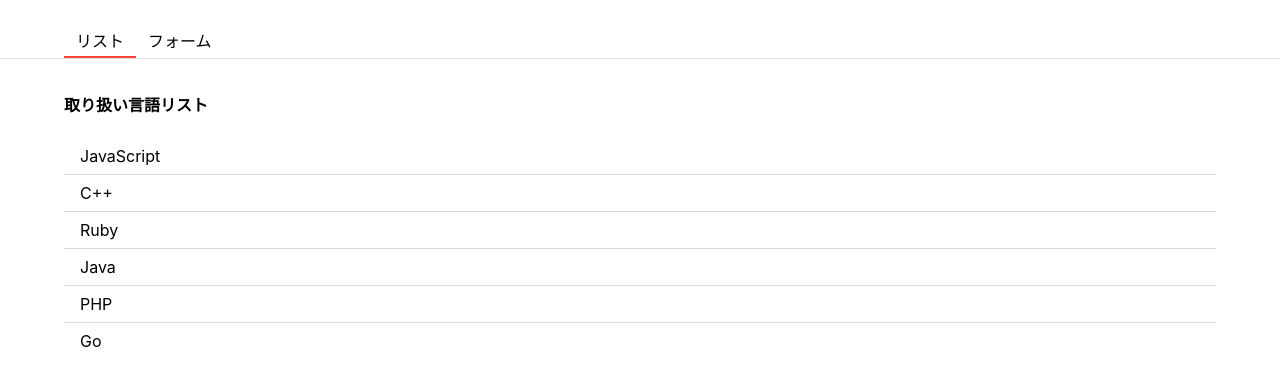
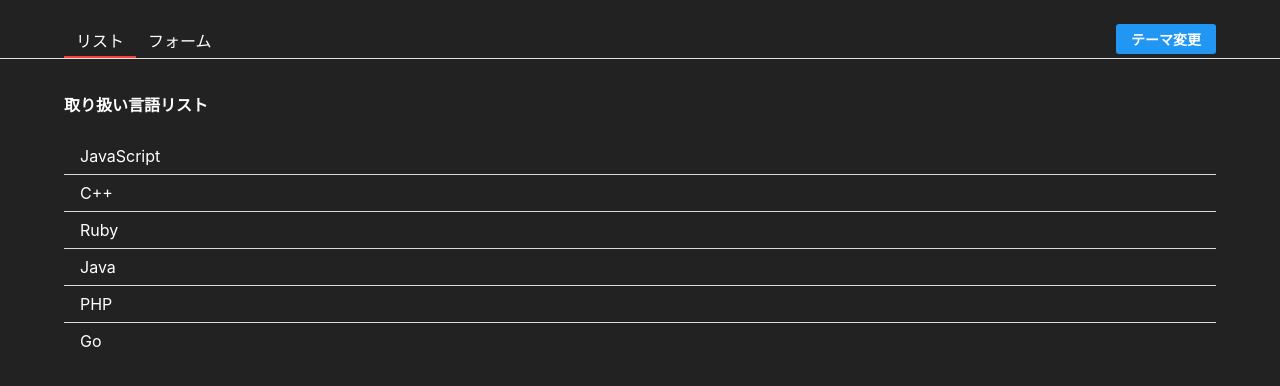
Before and after one commit to kensiiwasaki/react-tutorial, a React (Create React App) app: page / in a window 1280 px wide. Shown: the top 386 px of the page. Built offline with nearby package versions, Linux system fonts and the light colour scheme.

Commit message:
node_modules

```diff
--- a/src/App.js
+++ b/src/App.js
@@ -1,34 +1,23 @@
 import styled from 'styled-components';
-import { useState } from 'react';
+import { useContext, useState } from 'react';
 import { List } from "./List";
 import { Form } from "./Form";
 import { getLanguages } from "./const/languages";
 import { withLoading } from "./hoc/withLoading";
-import { Modal } from "./components/modal"
+import { Header } from "./Header";
+import { ThemeContext } from "./contexts/ThemeContext";
 
-const Header = styled.header`
-  display: flex;
-  justify-content: space-between;
-  padding: 24px 64px 0;
-  border-bottom: 1px solid #E0E0E0;
-`
-
-const HeaderUl = styled.ul`
-  display: flex;
-  margin: 0;
-  padding: 0;
-`
-
-const HeaderLi = styled.li`
-  list-style: none;
-  padding: 4px 12px;
-  cursor: pointer;
-  border-bottom: ${props => props.focused ? '2px solid #F44336' : 'none'};
+const Container = styled.div`
+  height: 100%;
+  color: ${({ theme }) => theme.color};
+  background-color: ${({ theme }) => theme.backgroundColor};
 `
 
 function App({ data }) {
   const [tab, setTab] = useState('list');
   const [langs, setLangs] = useState(data);
+
+  const [theme] = useContext(ThemeContext);
 
   const addLang = (lang) => {
     setLangs([...langs, lang]);
@@ -36,18 +25,12 @@
   }
 
   return (
-    <div>
-      <Header>
-        <HeaderUl>
-         <HeaderLi focused={tab === 'list'} onClick={() => setTab('list')}>リスト</HeaderLi>
-         <HeaderLi focused={tab === 'form'} onClick={() => setTab('form')}>フォーム</HeaderLi>
-        </HeaderUl>
-      </Header>
+    <Container theme={theme}>
+      <Header tab={tab} setTab={setTab}/>
       {
-        tab === 'list' ?  <List　langs={langs} /> : <Form onAddLang={addLang} />
+        tab === 'list' ?  <List　langs={langs} /> : <Form onAddLang={addLang}/>
       }
-      <Modal />
-    </div>
+    </Container>
   );
 }
-export default withLoading(App, getLanguages);
+export default App;
--- /dev/null
+++ b/src/AppContainer.js
@@ -0,0 +1,22 @@
+import { useState } from 'react';
+import { ThemeContext,THEMES } from "./contexts/ThemeContext";
+import { withLoading } from "./hoc/withLoading";
+import App from "./App";
+import { getLanguages } from "./const/languages";
+
+const AppComponent = withLoading(App, getLanguages)
+
+export const AppContainer = () => {
+    const [theme, setTheme] = useState(THEMES.dark);
+
+    const toggleTheme = () => {
+        const nextTheme = (theme === THEMES.dark) ? THEMES.light : THEMES.dark;
+        setTheme(nextTheme);
+    }
+
+    return (
+        <ThemeContext.Provider value={[theme, toggleTheme]}>
+            <AppComponent />
+        </ThemeContext.Provider>
+    )
+}
--- a/src/FormModal.js
+++ b/src/FormModal.js
@@ -1,12 +1,16 @@
+import { useContext } from 'react';
 import styled from 'styled-components';
 import { Modal } from "./components/modal";
 import { Button } from "./components/button";
+import { ThemeContext, THEMES } from "./contexts/ThemeContext";
 
 const Container = styled.div`
   width: 240px;
   border-radius: 10px;
   padding: 24px 36px;
-  background-color: white;
+  color: ${({ theme }) => theme.color};
+  background-color: ${({ theme }) => theme.backgroundColor};
+  border: ${({ theme }) => theme === THEMES.dark ? '2px solid white' : 'none'};
 `
 
 const ButtonWrapper = styled.div`
@@ -16,9 +20,10 @@
 `
 
 export const FormModal = ({ confirm, cancel }) => {
+  const [theme] = useContext(ThemeContext)
   return (
     <Modal>
-      <Container>
+      <Container theme={theme}>
         <div>本当に作成しますか？</div>
         <ButtonWrapper>
           <Button onClick={cancel}>Cancel</Button>
--- /dev/null
+++ b/src/Header.js
@@ -0,0 +1,42 @@
+import { useContext } from 'react';
+import styled from "styled-components";
+import { Button } from "./components/button";
+import { ThemeContext } from "./contexts/ThemeContext";
+
+const Container = styled.header`
+  display: flex;
+  justify-content: space-between;
+  padding: 24px 64px 0;
+  border-bottom: 1px solid #E0E0E0;
+`
+
+const HeaderUl = styled.ul`
+  display: flex;
+  margin: 0;
+  padding: 0;
+`
+
+const HeaderLi = styled.li`
+  list-style: none;
+  padding: 4px 12px;
+  cursor: pointer;
+  border-bottom: ${props => props.focused ? '2px solid #F44336' : 'none'};
+`
+
+const HeaderButton = styled(Button)`
+    padding: 0;
+    margin-bottom: 4px;
+`
+
+export const Header = ({ tab,setTab }) => {
+    const [theme, toggleTheme] = useContext(ThemeContext);
+    return(
+        <Container>
+        <HeaderUl>
+         <HeaderLi focused={tab === 'list'} onClick={() => setTab('list')}>リスト</HeaderLi>
+         <HeaderLi focused={tab === 'form'} onClick={() => setTab('form')}>フォーム</HeaderLi>
+        </HeaderUl>
+        <HeaderButton onClick={toggleTheme}>テーマ変更</HeaderButton>
+      </Container>
+    )
+}
--- a/src/components/modal.js
+++ b/src/components/modal.js
@@ -12,7 +12,7 @@
   justify-content: center;
   align-items: center;
   height: 100%;
-  width: 100%
+  width: 100%;
   background-color: rgba(0, 0, 0, .5);
 `
 
--- /dev/null
+++ b/src/contexts/ThemeContext.js
@@ -0,0 +1,14 @@
+import React from 'react';
+
+export const THEMES = {
+    light: {
+        color: 'black',
+        backgroundColor: 'white',
+    },
+    dark: {
+        color:  'white',
+        backgroundColor: '#222222',
+    }
+}
+
+export const ThemeContext = React.createContext([THEMES.dark, () => {}]);
--- a/src/hoc/withLoading.js
+++ b/src/hoc/withLoading.js
@@ -1,13 +1,18 @@
 import styled from 'styled-components';
-import { useEffect, useState } from 'react';
+import { useEffect, useState, useContext } from 'react';
+import { ThemeContext } from "../contexts/ThemeContext";
 
 const LoadDiv = styled.div`
+    height: 100%;
     padding: 36px;
+    color: ${({ theme }) => theme.color};
+    background-color: ${({ theme }) => theme.backgroundColor};
 `
 
 export const withLoading = (WrappedComponent, fetchData) => {
     return () => {
         const [data, setData] = useState(null);
+        const [theme] = useContext(ThemeContext);
 
         useEffect(() => {
             fetch();
@@ -19,7 +24,7 @@
         }
 
         const Loading = (
-            <LoadDiv>ロード中...</LoadDiv>
+            <LoadDiv theme={theme}>ロード中...</LoadDiv>
         )
 
         return data ? <WrappedComponent data={data} /> : Loading;
--- a/src/index.css
+++ b/src/index.css
@@ -1,4 +1,9 @@
+html{
+  height: 100%
+}
+
 body {
+  height: 100%;
   margin: 0;
   font-family: -apple-system, BlinkMacSystemFont, 'Segoe UI', 'Roboto', 'Oxygen',
     'Ubuntu', 'Cantarell', 'Fira Sans', 'Droid Sans', 'Helvetica Neue',
@@ -11,3 +16,7 @@
   font-family: source-code-pro, Menlo, Monaco, Consolas, 'Courier New',
     monospace;
 }
+
+#root {
+  height: 100%;
+}
--- a/src/index.js
+++ b/src/index.js
@@ -1,12 +1,12 @@
 import React from 'react';
 import ReactDOM from 'react-dom';
 import './index.css';
-import App from './App';
 import reportWebVitals from './reportWebVitals';
+import { AppContainer } from "./AppContainer";
 
 ReactDOM.render(
   <React.StrictMode>
-    <App />
+    <AppContainer />
   </React.StrictMode>,
   document.getElementById('root')
 );
```
